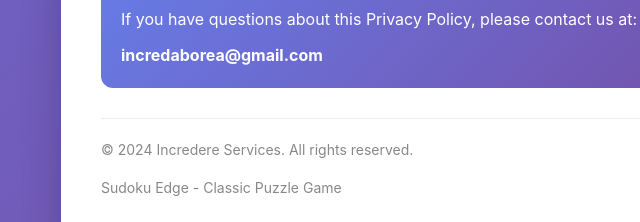
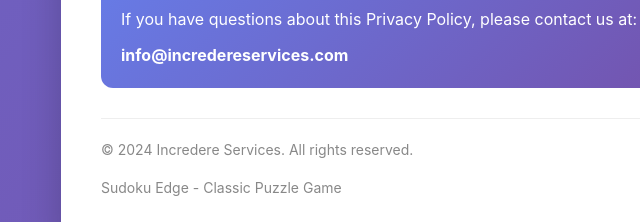
Before and after one commit to DarshanIncredere/privacy-policy, a plain HTML site: page index.html in a window 1280 px wide. Shown: the part 1929-2151 px from the top of the page, 179-819 px from the left. Drawn offline with Linux system fonts and the light colour scheme.

Commit message:
Update index.html

```diff
--- a/index.html
+++ b/index.html
@@ -160,7 +160,7 @@
         <div class="contact-box">
             <h2 style="color: white; border: none; margin: 0 0 10px 0;">9. Contact Us</h2>
             <p style="margin: 0;">If you have questions about this Privacy Policy, please contact us at:</p>
-            <p style="margin: 10px 0 0 0;"><a href="mailto:info@incredereservices.com">incredaborea@gmail.com</a></p>
+            <p style="margin: 10px 0 0 0;"><a href="mailto:info@incredereservices.com">info@incredereservices.com</a></p>
         </div>
 
         <div class="footer">
```
